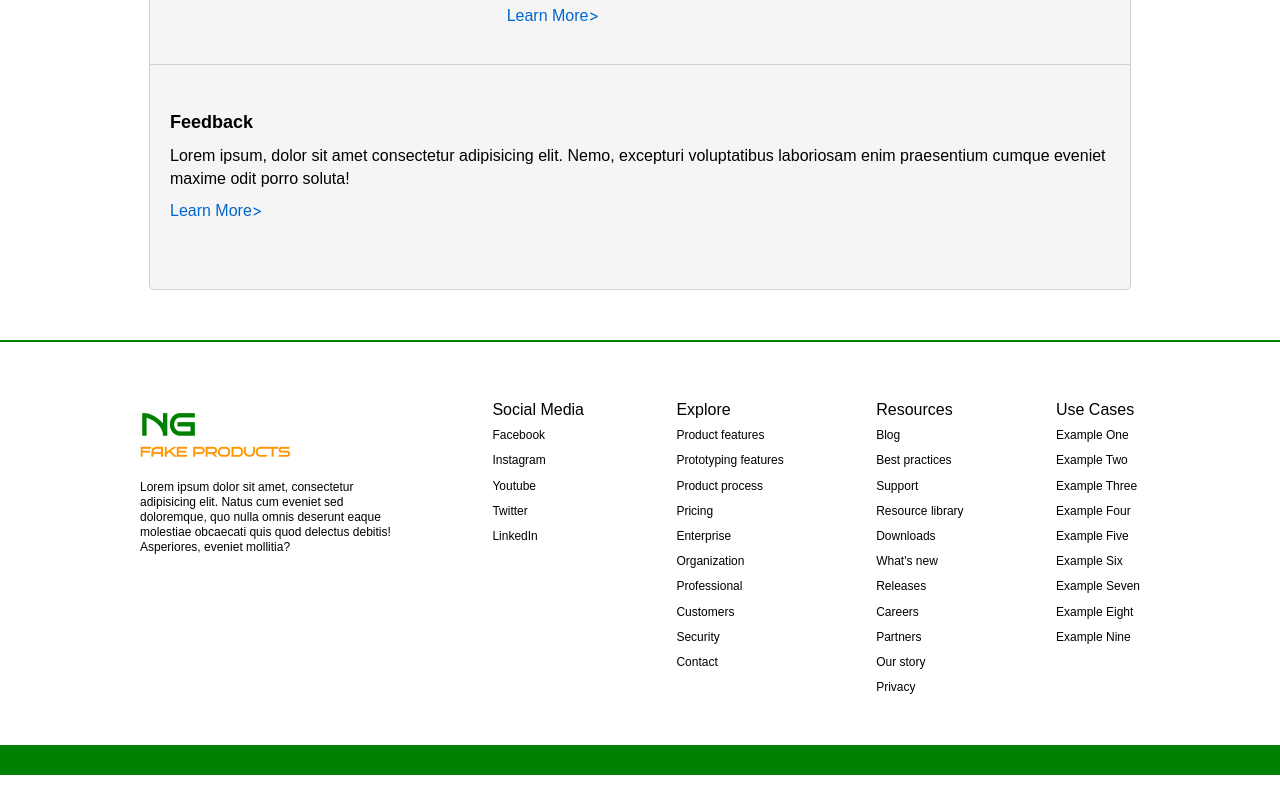
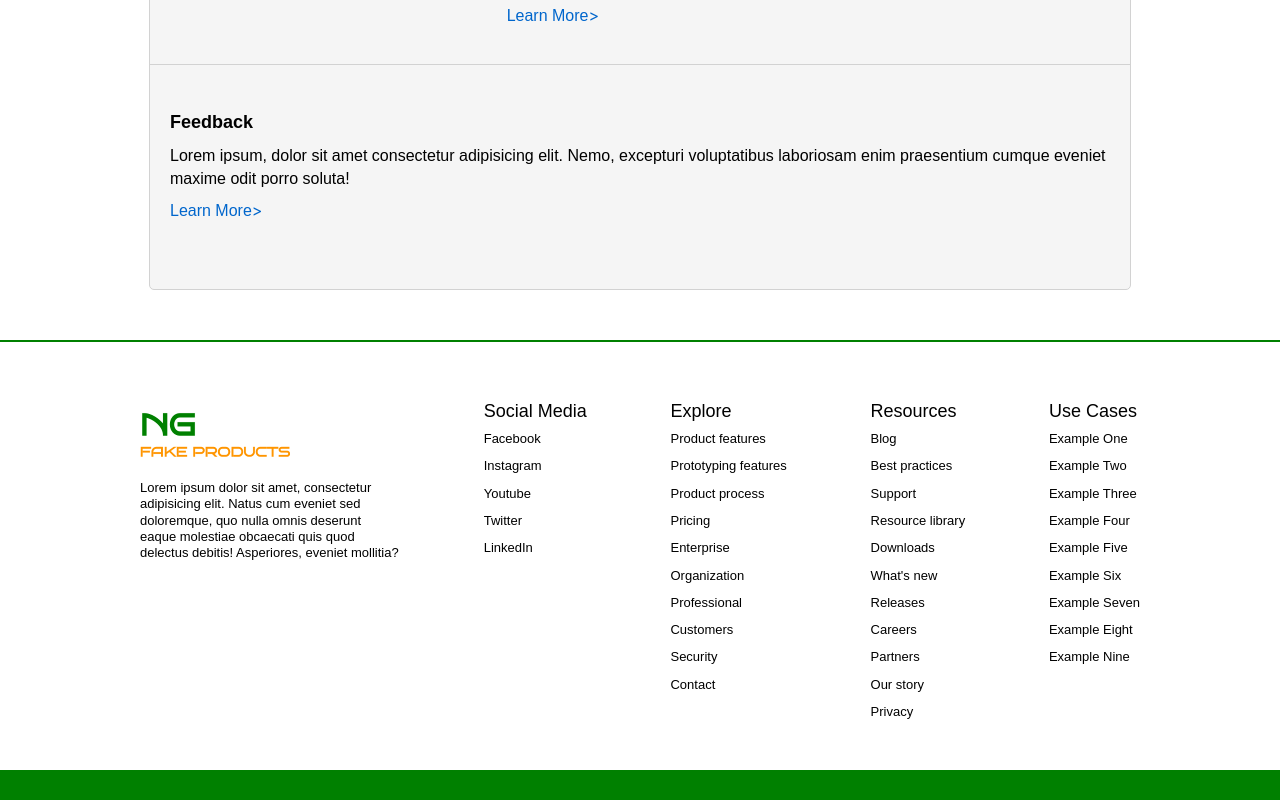
Before and after one commit to nicholas-gv/fake-landing-page, a Next.js app: page /contact in a window 1280 px wide. Shown: the part 1011-1811 px from the top of the page. Before the commit the page ends 1786 px from the top, so only its background shows below. Built offline with nearby package versions, Linux system fonts and the light colour scheme.

Commit message:
adjusted the font-sizes of header and footer text

```diff
--- a/src/ui/footer.module.css
+++ b/src/ui/footer.module.css
@@ -16,8 +16,12 @@
     margin-top: 60px
 }
 
+.footerNoteTitle {
+    font-size: 18px;
+}
+
 .footerNote {
-    font-size: 12px;
+    font-size: 13px;
     margin-top: 0.85em;
     line-height: 1.25;
     display: block;
--- a/src/ui/footer.tsx
+++ b/src/ui/footer.tsx
@@ -16,7 +16,7 @@ export default function Footer() {
 					</p>
 				</div>
 				<div>
-					<p>Social Media</p>
+					<p className={styles.footerNoteTitle}>Social Media</p>
 					<a className={styles.footerNote}>Facebook</a>
 					<a className={styles.footerNote}>Instagram</a>
 					<a className={styles.footerNote}>Youtube</a>
@@ -24,7 +24,7 @@ export default function Footer() {
 					<a className={styles.footerNote}>LinkedIn</a>
 				</div>
 				<div>
-					<p>Explore</p>
+					<p className={styles.footerNoteTitle}>Explore</p>
 					<a className={styles.footerNote}>Product features</a>
 					<a className={styles.footerNote}>Prototyping features</a>
 					<a className={styles.footerNote}>Product process</a>
@@ -37,7 +37,7 @@ export default function Footer() {
 					<a className={styles.footerNote}>Contact</a>
 				</div>
 				<div>
-					<p>Resources</p>
+					<p className={styles.footerNoteTitle}>Resources</p>
 					<a className={styles.footerNote}>Blog</a>
 					<a className={styles.footerNote}>Best practices</a>
 					<a className={styles.footerNote}>Support</a>
@@ -51,7 +51,7 @@ export default function Footer() {
 					<a className={styles.footerNote}>Privacy</a>
 				</div>
 				<div>
-					<p>Use Cases</p>
+					<p className={styles.footerNoteTitle}>Use Cases</p>
 					<a className={styles.footerNote}>Example One</a>
 					<a className={styles.footerNote}>Example Two</a>
 					<a className={styles.footerNote}>Example Three</a>
--- a/src/ui/navbar.module.css
+++ b/src/ui/navbar.module.css
@@ -26,7 +26,8 @@
     display: inline-block;
     position: relative;
     color: green;
-  }
+    font-size: 18px;
+}
 
 .link::after {
     content: '';
```
